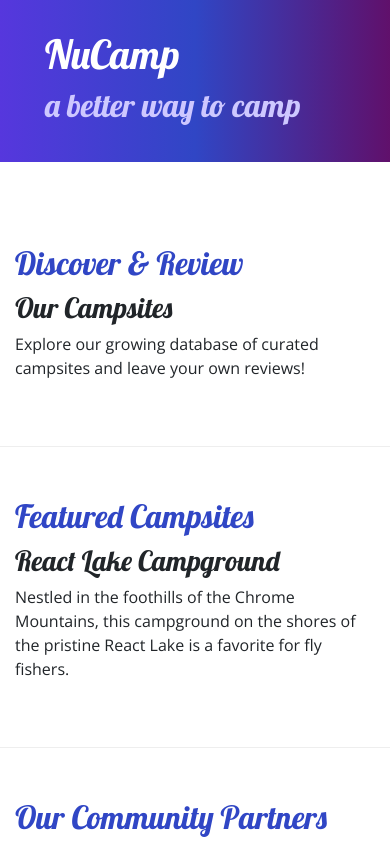
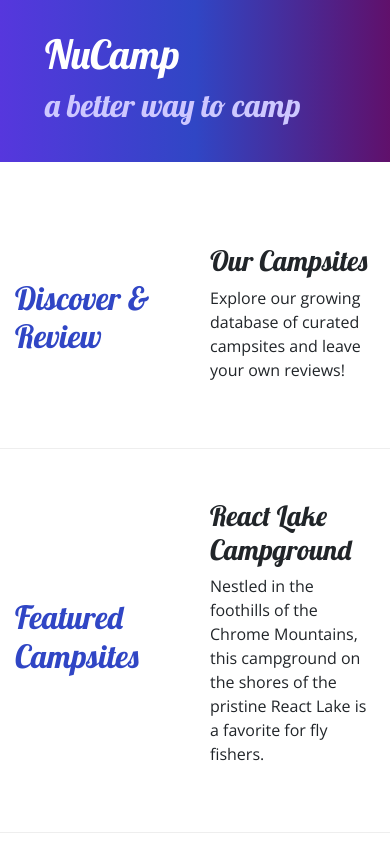
Before and after one commit to mabgray/2-Bootstrap, a website: page index.html in a window 390 px wide. Shown: the top 842 px of the page. Drawn offline with nearby package versions, Linux system fonts and the light colour scheme.

Commit message:
test commit

```diff
--- a/index.html
+++ b/index.html
@@ -30,7 +30,7 @@
 
     <div class="container">
         <div class="row row-content  align-items-center">
-           <div class="col-sm-4 order-sm-last col-md-3">
+           <div class="col col-sm-4 order-sm-last col-md-3">
         <h2 class="text-sm-right">Discover & Review</h2>
     </div>
     <div class="col">
@@ -40,7 +40,7 @@
     </div>
 
     <div class="row row-content  align-items-center">
-        <div class="col-sm-4 col-md-3">
+        <div class="col col-sm-4 col-md-3">
         <h2 class="text-sm-right">Featured Campsites</h2>
     </div>
     <div class="col">
@@ -50,7 +50,7 @@
     </div>
 
     <div class="row row-content  align-items-center">
-        <div class="col-sm-4  order-sm-last col-md-3">
+        <div class="col col-sm-4  order-sm-last col-md-3">
         <h2 class="text-sm-right">Our Community Partners</h2>
     </div>
     <div class="col">
@@ -64,7 +64,7 @@
     <footer>
         <div class="container">
             <div class="row">
-        <div class="col-4 col-sm-2 offset=1">
+        <div class="col col-4 col-sm-2 offset=1">
             <h5>Links</h5>
             <ul class="list-unstyled">
                 <li><a href="#">Home</a></li>
```
